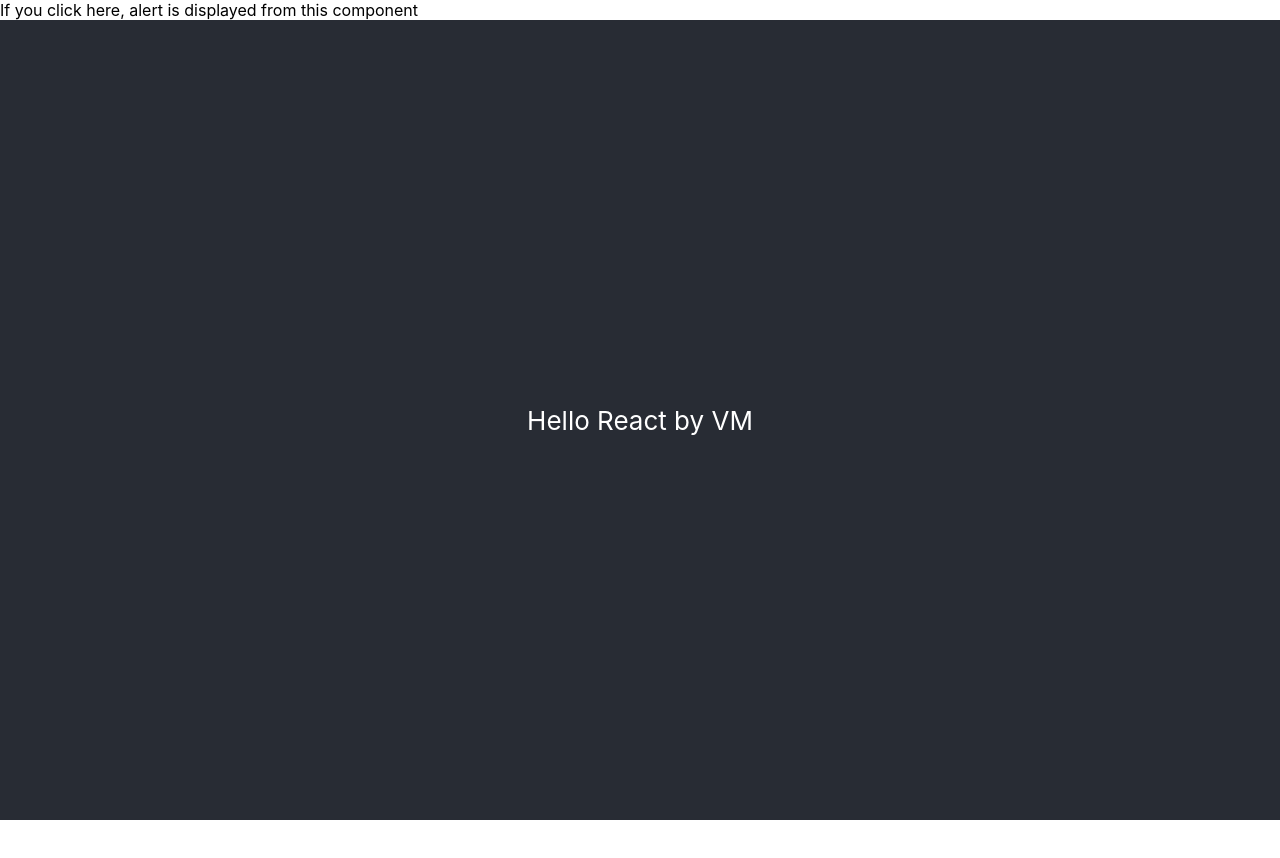
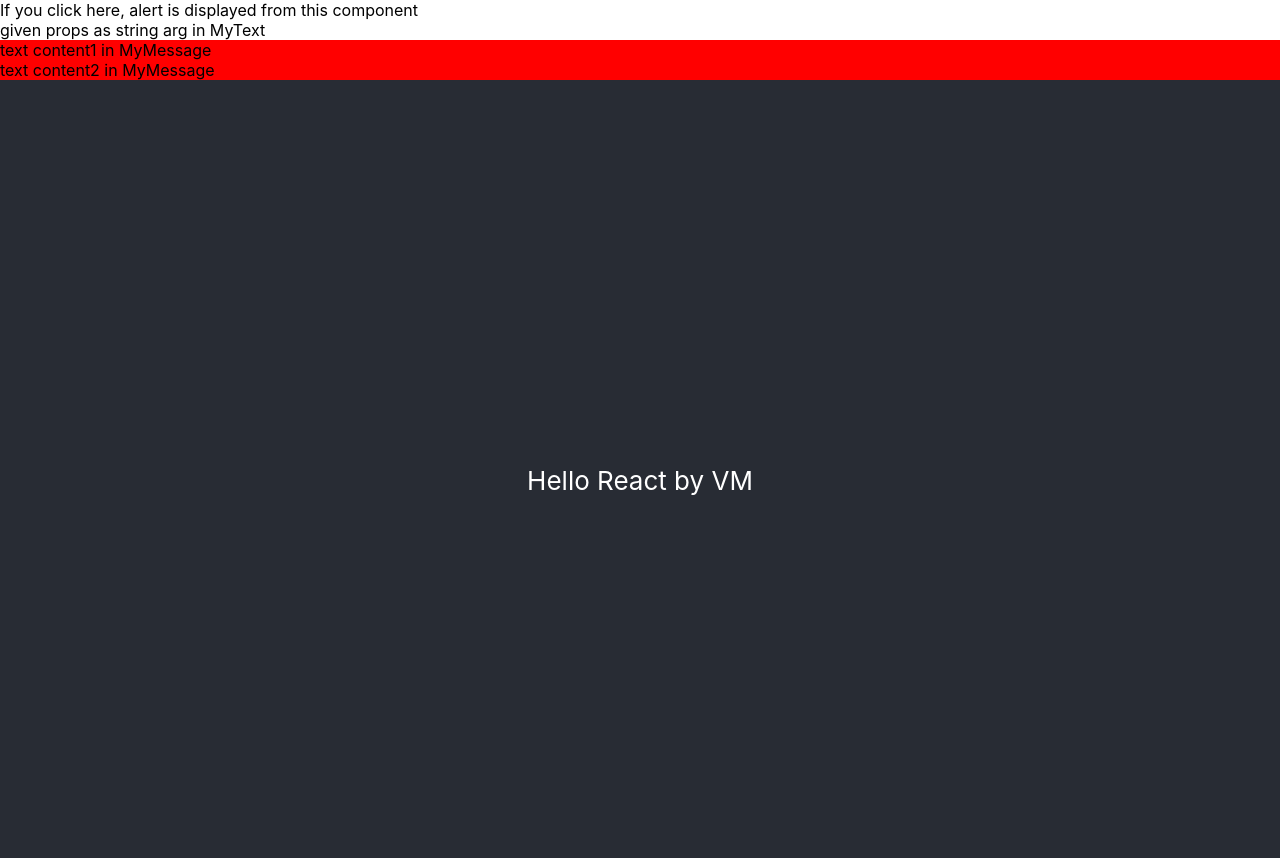
Before and after one commit to miketorii/ReactApps, a React (Create React App) app in the folder apptsvm/: page / in a window 1280 px wide. Shown: the top 858 px of the page. Before the commit the page ends 820 px from the top, so only its background shows below. Built offline with nearby package versions, Linux system fonts and the light colour scheme.

Commit message:
add components

```diff
--- a/apptsvm/src/components/Hello.tsx
+++ b/apptsvm/src/components/Hello.tsx
@@ -1,6 +1,5 @@
-import React from 'react';
-
-function Hello() {
+//function Hello() {
+const Hello = () => {
   const onMyClickFunc = () => { alert('You clicked!'); };
 
   const text = 'If you click here, alert is displayed from this component';
--- /dev/null
+++ b/apptsvm/src/components/MyMessage.tsx
@@ -0,0 +1,15 @@
+import MyText from './MyText';
+
+function MyMessage(props: {}) {
+  const content1 = 'text content1 in MyMessage';
+  const content2 = 'text content2 in MyMessage';
+
+  return (
+    <div style={{ background: 'red' }}>
+        <MyText content={content1} />
+        <MyText content={content2} />
+    </div>
+  );
+}
+
+export default MyMessage;
--- /dev/null
+++ b/apptsvm/src/components/MyText.tsx
@@ -0,0 +1,11 @@
+const MyText = (props: {content: string}) => {
+  const { content } = props;
+
+  return (
+    <div>
+        {content}
+    </div>
+  );
+}
+
+export default MyText;
--- a/apptsvm/src/index.tsx
+++ b/apptsvm/src/index.tsx
@@ -4,6 +4,8 @@ import './index.css';
 import App from './App';
 
 import Hello from './components/Hello';
+import MyText from './components/MyText';
+import MyMessage from './components/MyMessage';
 
 const root = ReactDOM.createRoot(
   document.getElementById('root') as HTMLElement
@@ -11,6 +13,8 @@ const root = ReactDOM.createRoot(
 root.render(
   <React.StrictMode>
     <Hello />
+    <MyText content='given props as string arg in MyText' />
+    <MyMessage />
   </React.StrictMode>
 );
 
```
